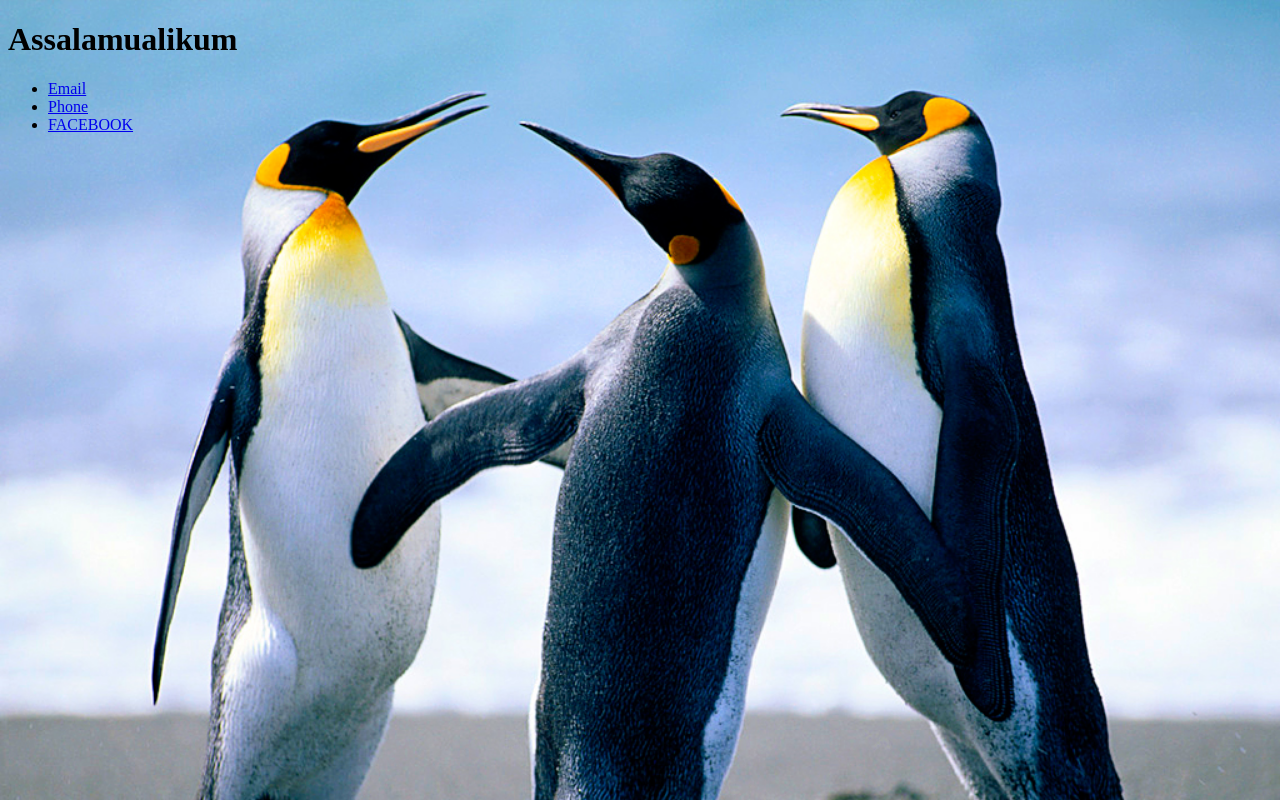
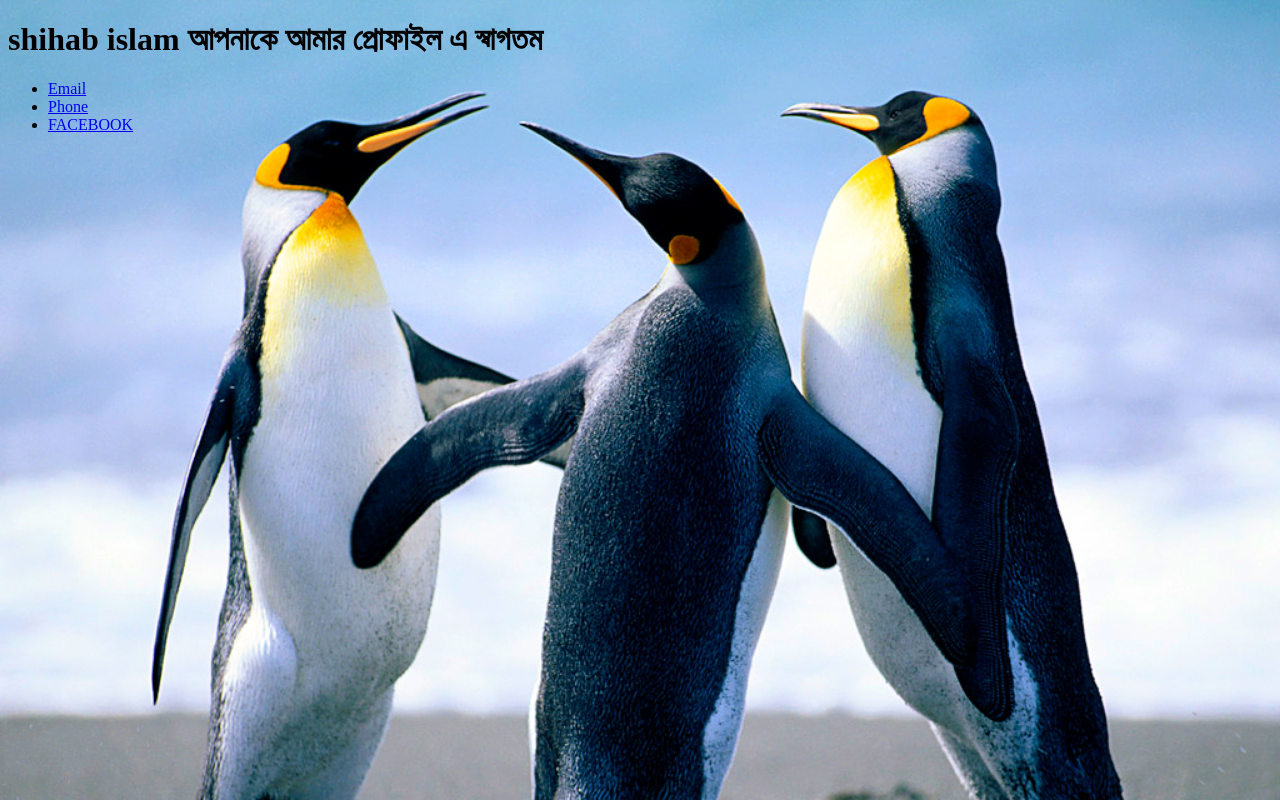
Before and after one commit to starain31/website, a website: page public/index.html in a window 1280 px wide. Drawn offline with Linux system fonts and the light colour scheme.

Commit message:
Update index.html

```diff
--- a/public/index.html
+++ b/public/index.html
@@ -12,7 +12,8 @@
 </head>
 
 <body >
-    <h1 >Assalamualikum</h1>
+    <h1 >shihab islam
+        আপনাকে আমার প্রোফাইল এ স্বাগতম</h1>
 
     <ul>
       <li><a href="mailto:maeveariana12345@gmail.com">Email</a></li>
```
